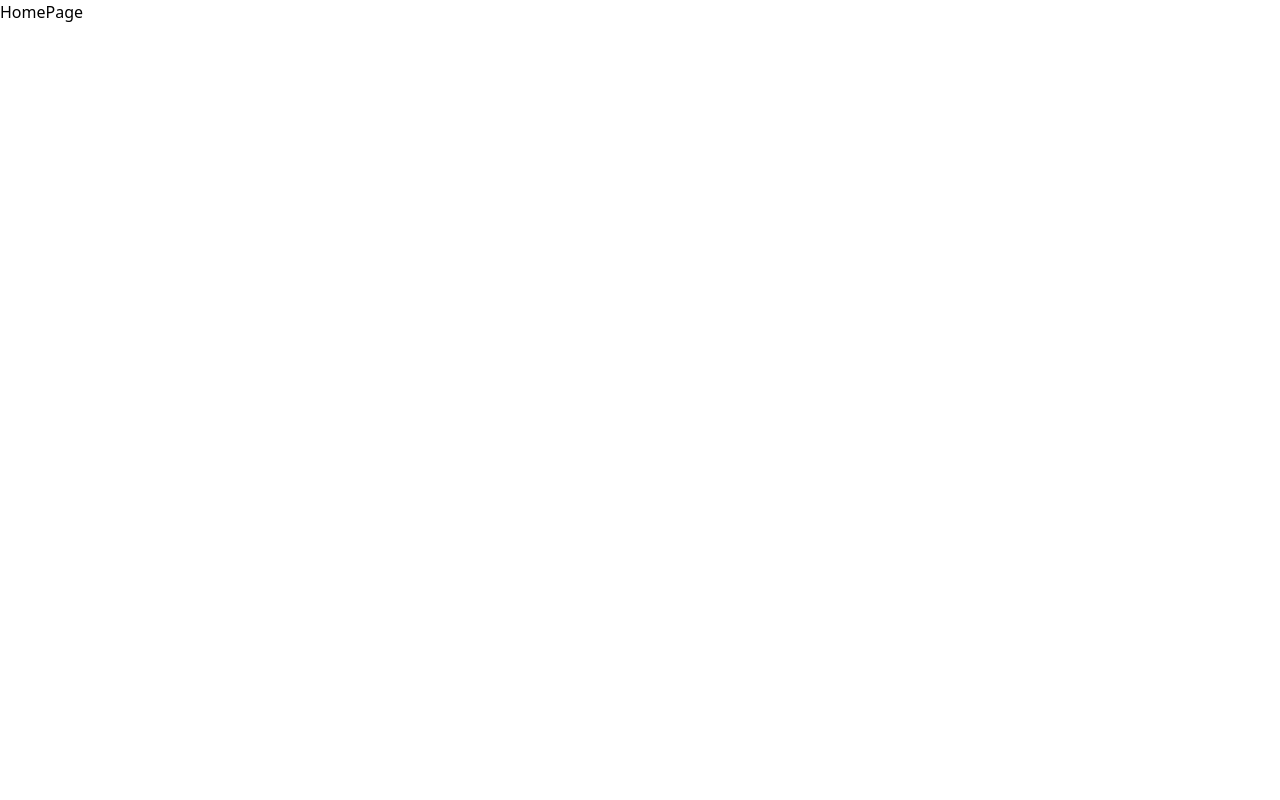
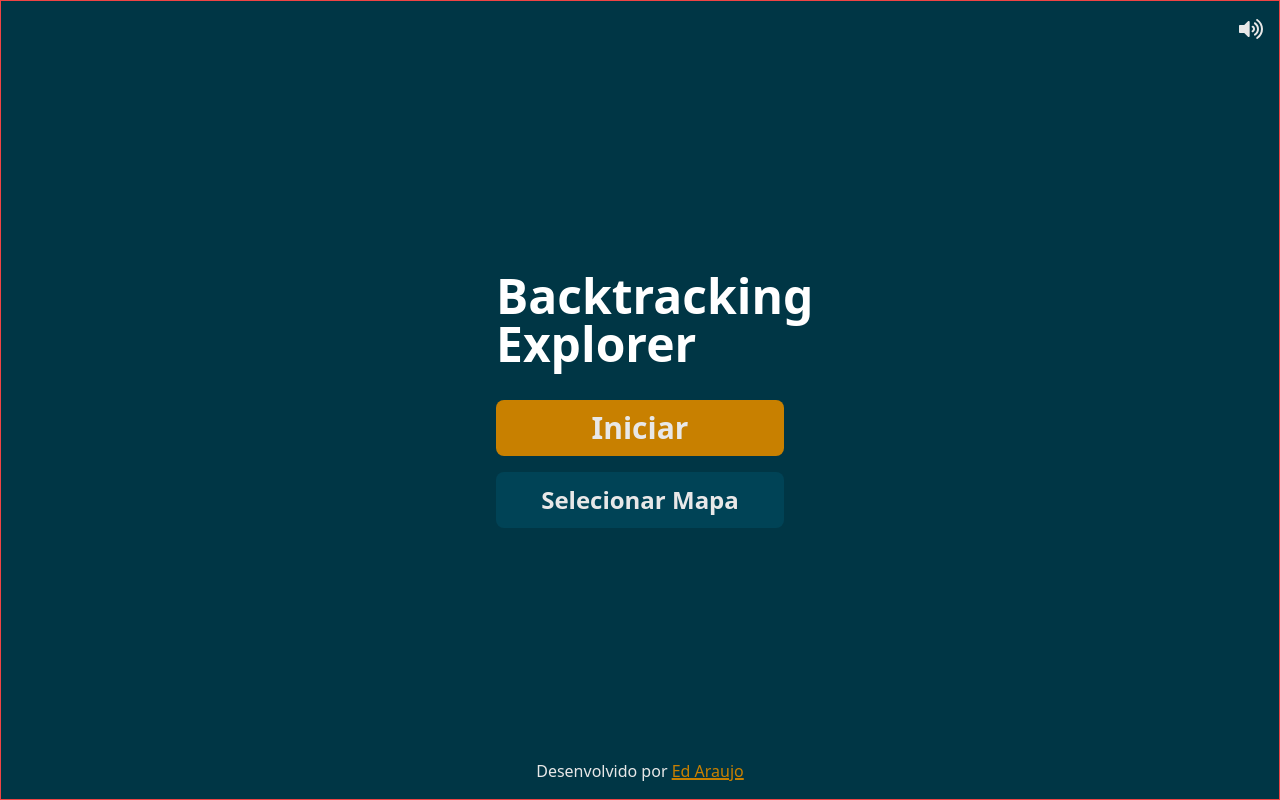
Before and after one commit to edd-araujo/maze-game-backtracking-react, a React (Vite) app: page / in a window 1280 px wide. Built offline with nearby package versions, Linux system fonts and the light colour scheme.

Commit message:
feat: implements home screen UI.
git push

```diff
--- a/src/App.jsx
+++ b/src/App.jsx
@@ -5,6 +5,7 @@ import GamePage from "./pages/GamePage";
 
 const App = () => {
   return (
+    <div className="bg-[#003645] h-screen">
       <BrowserRouter>
         <Routes>
           <Route path="/" element={<HomePage />} />
@@ -12,6 +13,7 @@ const App = () => {
           <Route path="/game" element={<GamePage />} />
         </Routes>
       </BrowserRouter>
+    </div>
   );
 };
 
--- /dev/null
+++ b/src/components/common/Button.jsx
@@ -0,0 +1,36 @@
+import React from "react";
+import { FaVolumeMute, FaVolumeUp } from "react-icons/fa";
+
+const Button = ({ type, onClick, isMute, dropdownOpen }) => {
+  let buttonStyles = "";
+  let buttonText = "";
+
+  const renderSongIcon = () =>
+    isMute ? <FaVolumeMute size={24} /> : <FaVolumeUp size={24} />;
+
+  if (type === "start") {
+    buttonText = "Iniciar";
+    buttonStyles = "bg-[#C88000] text-3xl rounded-lg";
+  } else if (type === "dropdown") {
+    buttonText = "Selecionar Mapa";
+    buttonStyles = `relative bg-[#004356] text-2xl rounded-t-lg ${
+      dropdownOpen ? "rounded-b-none" : "rounded-b-lg"
+    }`;
+  } else if (type === "song") {
+    buttonStyles = "absolute top-4 right-4 w-fit h-fit";
+  }
+
+  return (
+    <button
+      type="button"
+      className={`font-bold text-[#E8E8E8] ${
+        type !== "song" ? "w-72 h-14" : ""
+      } ${buttonStyles}`}
+      onClick={onClick}
+    >
+      {type === "song" ? renderSongIcon() : buttonText}
+    </button>
+  );
+};
+
+export default Button;
--- /dev/null
+++ b/src/components/common/Dropdown.jsx
@@ -0,0 +1,21 @@
+import React from "react";
+
+const Dropdown = ({ options = [], onSelect }) => {
+  return (
+    <div className="absolute top-full w-full text-center  bg-[#004356] rounded-b-lg z-10">
+      {options.map((option, idx) => (
+        <button
+          key={option}
+          className={`block w-full p-4 text-[#E8E8E8] hover:bg-[#C88000] transition-colors border-blue-300 ${
+            idx === options.length - 1 ? "rounded-b-lg" : ""
+          }`}
+          onClick={() => onSelect(option)}
+        >
+          {`Mapa ${idx + 1}`}
+        </button>
+      ))}
+    </div>
+  );
+};
+
+export default Dropdown;
--- /dev/null
+++ b/src/data/maps.js
@@ -0,0 +1,86 @@
+const maps = {
+  gameMap1: [
+    ["S", ".", "#", "#", "#", "#", "#", "#", "#", "#", "#", "#"],
+    ["#", ".", "#", ".", ".", ".", "#", ".", ".", ".", ".", "#"],
+    ["#", ".", "#", ".", "#", ".", "#", ".", "#", "#", ".", "#"],
+    ["#", ".", ".", ".", "#", ".", ".", ".", "#", "#", ".", "#"],
+    ["#", "#", "#", ".", "#", "#", "#", ".", "#", "#", ".", "#"],
+    ["#", ".", ".", ".", ".", ".", "#", ".", ".", ".", ".", "#"],
+    ["#", ".", "#", "#", "#", ".", "#", "#", "#", "#", ".", "#"],
+    ["#", ".", "#", ".", ".", ".", ".", ".", ".", "#", ".", "#"],
+    ["#", ".", "#", ".", "#", "#", "#", "#", ".", "#", ".", "#"],
+    ["#", ".", ".", ".", "#", ".", ".", "#", ".", ".", ".", "#"],
+    ["#", "#", "#", ".", "#", ".", "#", "#", "#", "#", ".", "#"],
+    ["#", "#", "#", ".", ".", ".", ".", ".", ".", "#", ".", "E"],
+  ],
+  gameMap2: [
+    ["S", ".", "#", "#", "#", "#", "#", "#", "#", "#", "#", "#", "#", "#", "#"],
+    ["#", ".", "#", ".", ".", ".", ".", ".", ".", ".", "#", ".", ".", ".", "#"],
+    ["#", ".", "#", ".", "#", ".", "#", "#", "#", ".", "#", ".", "#", ".", "#"],
+    ["#", ".", ".", ".", "#", ".", "#", ".", "#", ".", ".", ".", "#", ".", "#"],
+    ["#", ".", "#", "#", "#", ".", "#", ".", "#", "#", "#", ".", "#", ".", "#"],
+    ["#", ".", "#", ".", ".", ".", ".", ".", ".", ".", "#", ".", "#", ".", "#"],
+    ["#", ".", "#", ".", "#", "#", "#", "#", "#", ".", "#", "#", "#", ".", "#"],
+    ["#", ".", ".", ".", "#", ".", ".", ".", "#", ".", ".", ".", "#", ".", "#"],
+    ["#", "#", "#", ".", "#", ".", "#", ".", "#", "#", "#", ".", "#", "#", "#"],
+    ["#", ".", ".", ".", ".", ".", "#", ".", ".", ".", ".", ".", ".", ".", "#"],
+    ["#", ".", "#", "#", "#", ".", "#", "#", "#", "#", "#", "#", ".", "#", "#"],
+    ["#", ".", ".", ".", "#", ".", ".", ".", ".", ".", ".", "#", ".", ".", "E"],
+    ["#", "#", "#", ".", "#", "#", "#", "#", "#", ".", "#", "#", "#", "#", "#"],
+    ["#", ".", ".", ".", ".", ".", ".", ".", "#", ".", ".", ".", ".", ".", "#"],
+    ["#", "#", "#", "#", "#", "#", "#", "#", "#", "#", "#", "#", "#", "#", "#"],
+  ],
+  gameMap3: [
+    ["S", ".", "#", "#", "#", "#", "#", "#", "#", "#", "#", "#", "#", "#", "#"],
+    ["#", ".", ".", ".", ".", ".", "#", ".", ".", ".", ".", ".", "#", ".", "#"],
+    ["#", "#", "#", "#", "#", ".", "#", ".", "#", "#", "#", ".", "#", ".", "#"],
+    ["#", ".", ".", ".", "#", ".", ".", ".", "#", ".", ".", ".", "#", ".", "#"],
+    ["#", ".", "#", ".", "#", "#", "#", "#", "#", ".", "#", "#", "#", ".", "#"],
+    ["#", ".", "#", ".", ".", ".", ".", ".", ".", ".", ".", ".", ".", ".", "#"],
+    ["#", "#", "#", "#", "#", "#", "#", "#", "#", "#", "#", "#", ".", "#", "#"],
+    ["#", ".", ".", ".", ".", ".", ".", ".", ".", ".", ".", "#", ".", ".", "#"],
+    ["#", ".", "#", "#", "#", "#", "#", "#", "#", ".", "#", "#", "#", ".", "#"],
+    ["#", ".", ".", ".", ".", ".", ".", ".", "#", ".", ".", ".", ".", ".", "#"],
+    ["#", "#", "#", "#", "#", "#", "#", ".", "#", "#", "#", "#", "#", "#", "#"],
+    ["#", ".", ".", ".", ".", ".", "#", ".", ".", ".", ".", ".", ".", ".", "#"],
+    ["#", ".", "#", "#", "#", ".", "#", "#", "#", "#", "#", "#", "#", ".", "#"],
+    ["#", ".", ".", ".", ".", ".", ".", ".", ".", ".", ".", ".", ".", ".", "#"],
+    ["#", "#", "#", "#", "#", "#", "#", "#", "#", "#", "#", "#", "#", ".", "E"],
+  ],
+  gameMap4: [
+    ["S", ".", "#", "#", "#", "#", "#", "#", "#", "#", "#", "#", "#", "#", "#"],
+    ["#", ".", ".", ".", ".", ".", "#", ".", ".", ".", ".", ".", ".", ".", "#"],
+    ["#", "#", "#", "#", "#", ".", "#", ".", "#", "#", "#", "#", "#", ".", "#"],
+    ["#", ".", ".", ".", "#", ".", ".", ".", "#", ".", ".", ".", "#", ".", "#"],
+    ["#", ".", "#", ".", "#", "#", "#", "#", "#", "#", ".", "#", "#", ".", "#"],
+    ["#", ".", "#", ".", ".", ".", ".", ".", ".", ".", ".", ".", ".", ".", "#"],
+    ["#", "#", "#", "#", "#", "#", "#", "#", "#", "#", "#", "#", ".", "#", "#"],
+    ["#", ".", ".", ".", ".", ".", ".", ".", ".", ".", ".", "#", ".", ".", "#"],
+    ["#", ".", "#", "#", "#", "#", "#", "#", "#", ".", "#", "#", "#", ".", "#"],
+    ["#", ".", ".", ".", ".", ".", ".", ".", "#", ".", ".", ".", ".", ".", "#"],
+    ["#", "#", "#", "#", "#", "#", "#", ".", "#", "#", "#", "#", "#", "#", "#"],
+    ["#", ".", ".", ".", ".", ".", "#", ".", ".", ".", ".", ".", ".", ".", "#"],
+    ["#", ".", "#", "#", "#", ".", "#", "#", "#", "#", "#", "#", "#", ".", "#"],
+    ["#", ".", ".", ".", ".", ".", ".", ".", ".", ".", ".", ".", ".", ".", "#"],
+    ["#", "#", "#", "#", "#", "#", "#", "#", "#", "#", "#", "#", "#", ".", "E"],
+  ],
+  gameMap5: [
+    ["S", ".", "#", "#", "#", "#", "#", "#", "#", "#", "#", "#", "#", "#", "#"],
+    ["#", ".", ".", ".", ".", ".", "#", ".", ".", ".", ".", ".", "#", ".", "#"],
+    ["#", "#", "#", "#", "#", ".", "#", ".", "#", "#", "#", ".", "#", ".", "#"],
+    ["#", ".", ".", ".", ".", ".", ".", ".", "#", ".", ".", ".", "#", ".", "#"],
+    ["#", ".", "#", ".", "#", "#", "#", "#", "#", "#", "#", "#", "#", ".", "#"],
+    ["#", ".", "#", ".", ".", ".", ".", ".", ".", ".", ".", ".", ".", ".", "#"],
+    ["#", "#", "#", "#", "#", "#", "#", "#", "#", "#", "#", "#", ".", "#", "#"],
+    ["#", ".", ".", ".", ".", ".", ".", ".", ".", ".", ".", "#", ".", ".", "#"],
+    ["#", ".", "#", "#", "#", "#", "#", "#", "#", ".", "#", "#", "#", ".", "#"],
+    ["#", ".", ".", ".", ".", ".", ".", ".", "#", ".", ".", ".", ".", ".", "#"],
+    ["#", "#", "#", "#", "#", "#", "#", ".", "#", "#", "#", "#", "#", "#", "#"],
+    ["#", ".", ".", ".", ".", ".", "#", ".", ".", ".", ".", ".", ".", ".", "#"],
+    ["#", ".", "#", "#", "#", ".", "#", "#", "#", "#", "#", "#", "#", ".", "#"],
+    ["#", ".", ".", ".", ".", ".", ".", ".", ".", ".", ".", ".", ".", ".", "#"],
+    ["#", "#", "#", "#", "#", "#", "#", "#", "#", "#", "#", "#", "#", ".", "E"],
+  ],
+};
+
+export default maps;
--- a/src/pages/HomePage.jsx
+++ b/src/pages/HomePage.jsx
@@ -1,7 +1,66 @@
-import React from "react";
+import { useEffect, useState } from "react";
+import Button from "../components/common/Button";
+import { useNavigate } from "react-router-dom";
+import Dropdown from "../components/common/Dropdown";
+import maps from "../data/maps";
 
 const HomePage = () => {
-  return <div>HomePage</div>;
+  const navigate = useNavigate();
+  const [isMuted, setIsMuted] = useState(false);
+  const [selectedMap, setSelectedMap] = useState(null);
+  const [isDropdownOpen, setIsDropdownOpen] = useState(false);
+
+  const toggleMute = () => {
+    setIsMuted(!isMuted);
+  };
+
+  const startGame = () => {
+    if (selectedMap) {
+      navigate("/game", { state: { mapId: selectedMap } });
+    } else {
+      navigate("/game", { state: { mapId: "gameMap1" } });
+    }
+  };
+
+  return (
+    <div className=" relative border border-red-500 flex flex-col items-center justify-center h-full p-4">
+      <h1 className="w-72 font-bold text-white text-5xl mb-8">
+        Backtracking Explorer
+      </h1>
+
+      <div className="flex flex-col gap-4">
+        <Button type={"start"} onClick={() => startGame()} />
+        <div className="relative">
+          <Button
+            type={"dropdown"}
+            onClick={() => setIsDropdownOpen(!isDropdownOpen)}
+            dropdownOpen={isDropdownOpen}
+          />
+          {isDropdownOpen && (
+            <Dropdown
+              options={Object.keys(maps)}
+              onSelect={(mapKey) => {
+                setSelectedMap(mapKey);
+                setIsDropdownOpen(false);
+              }}
+            />
+          )}
+        </div>
+      </div>
+
+      <p className="absolute bottom-4 inline-block text-[#E8E8E8] ">
+        Desenvolvido por{" "}
+        <a
+          href="https://github.com/edd-araujo"
+          className="text-[#C88000] underline decoration-2"
+        >
+          Ed Araujo
+        </a>
+      </p>
+
+      <Button type={"song"} onClick={() => toggleMute()} isMute={isMuted} />
+    </div>
+  );
 };
 
 export default HomePage;
```
Lines whose indentation alone changed are shown as unchanged.
